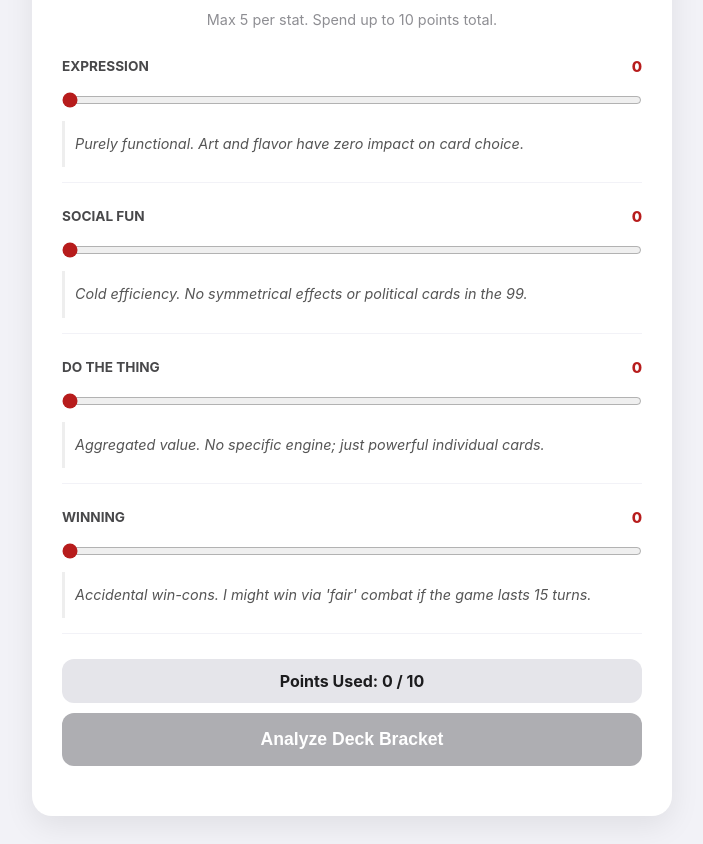
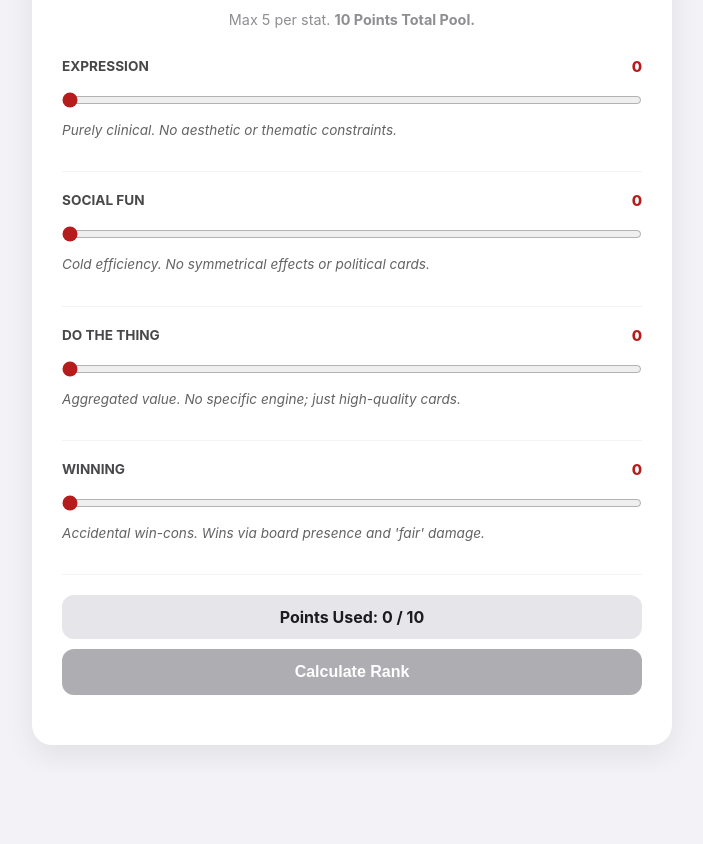
Before and after one commit to jimna-h/bracketpoints, a plain HTML site: page index.html in a window 1280 px wide. Shown: the part 100-944 px from the top of the page, without its empty margins (288-991 px from the left). After the commit the page ends 873 px from the top, so only its background shows below. Drawn offline with Linux system fonts and the light colour scheme.

Commit message:
Update index.html

```diff
--- a/index.html
+++ b/index.html
@@ -16,38 +16,35 @@
         h1 { text-align: center; color: var(--primary); margin: 0; font-weight: 800; letter-spacing: -0.5px; }
         p.subtitle { text-align: center; font-size: 0.9em; color: #8e8e93; margin-bottom: 30px; }
 
-        .stat-row { margin-bottom: 25px; border-bottom: 1px solid #f2f2f7; padding-bottom: 15px; }
+        .stat-row { margin-bottom: 20px; border-bottom: 1px solid #f2f2f7; padding-bottom: 12px; }
         .label-group { display: flex; justify-content: space-between; margin-bottom: 8px; font-weight: 700; font-size: 0.85em; text-transform: uppercase; color: #48484a; }
         .val-display { color: var(--primary); font-size: 1.1em; font-weight: 800; }
 
         input[type=range] { width: 100%; cursor: pointer; accent-color: var(--primary); margin: 8px 0; }
 
-        .flavor-text { font-size: 0.9em; color: #555; line-height: 1.4; min-height: 3.2em; margin-top: 5px; font-style: italic; border-left: 3px solid #eee; padding-left: 10px; display: flex; align-items: center; }
+        .flavor-text { font-size: 0.85em; color: #636366; line-height: 1.4; min-height: 2.8em; margin-top: 5px; font-style: italic; }
 
         .status-bar { display: flex; flex-direction: column; gap: 10px; margin: 20px 0; }
         .points-remaining { text-align: center; font-size: 1em; font-weight: 700; padding: 12px; border-radius: 12px; background: #e5e5ea; }
         .points-remaining.error { color: #fff; background: #ff3b30; }
         .points-remaining.success { color: #fff; background: #34c759; }
 
-        button { background: var(--primary); color: white; border: none; padding: 16px; border-radius: 12px; font-weight: 800; font-size: 1.1em; cursor: pointer; transition: all 0.2s; box-shadow: 0 4px 10px rgba(183, 28, 28, 0.2); }
-        button:disabled { background: #aeaeb2; cursor: not-allowed; box-shadow: none; }
-        button:active { transform: scale(0.98); }
+        button { background: var(--primary); color: white; border: none; padding: 14px; border-radius: 12px; font-weight: 800; font-size: 1em; cursor: pointer; transition: opacity 0.2s; }
+        button:disabled { background: #aeaeb2; cursor: not-allowed; }
 
-        #result-area { margin-top: 25px; display: none; padding-top: 25px; border-top: 3px double #f2f2f7; animation: slideUp 0.4s ease-out; }
-        @keyframes slideUp { from { opacity: 0; transform: translateY(15px); } to { opacity: 1; transform: translateY(0); } }
-
-        .bracket-badge { display: block; text-align: center; padding: 15px; border-radius: 12px; color: white; font-weight: 900; font-size: 1.4em; margin-bottom: 15px; text-transform: uppercase; letter-spacing: 1px; }
+        #result-area { margin-top: 25px; display: none; padding-top: 20px; border-top: 2px solid #f2f2f7; }
+        .bracket-badge { display: block; text-align: center; padding: 12px; border-radius: 12px; color: white; font-weight: 800; font-size: 1.2em; margin-bottom: 15px; text-transform: uppercase; }
 
         .b1 { background: #8e8e93; } .b2 { background: #34c759; } .b3 { background: #007aff; } .b4 { background: #5856d6; } .b5 { background: #ff3b30; }
-        .desc { font-size: 1em; line-height: 1.6; color: #3a3a3c; background: #f9f9fb; padding: 20px; border-radius: 12px; border: 1px solid #efeff4; }
-        .norm-note { font-size: 0.8em; color: #8e8e93; margin-top: 15px; text-align: center; font-weight: 500; }
+        .desc { font-size: 0.95em; line-height: 1.5; color: #3a3a3c; background: #f9f9fb; padding: 15px; border-radius: 10px; border: 1px solid #efeff4; }
+        .norm-note { font-size: 0.75em; color: #8e8e93; margin-top: 10px; text-align: center; }
     </style>
 </head>
 <body>
 
 <div class="container">
     <h1>Commander Ranker</h1>
-    <p class="subtitle">Max 5 per stat. Spend up to 10 points total.</p>
+    <p class="subtitle">Max 5 per stat. <strong>10 Points Total Pool.</strong></p>
 
     <div id="inputs">
         <div class="stat-row">
@@ -74,7 +71,7 @@
 
     <div class="status-bar">
         <div id="points-bar" class="points-remaining">Points Used: 0 / 10</div>
-        <button id="calc-btn" onclick="submitScores()">Analyze Deck Bracket</button>
+        <button id="calc-btn" onclick="submitScores()">Calculate Rank</button>
     </div>
 
     <div id="result-area">
@@ -87,61 +84,64 @@
 <script>
     const flavor = {
         expression: [
-            "Purely functional. Art and flavor have zero impact on card choice.",
-            "I have a few favorite printings, but power always comes first.",
-            "Visual cohesion: Includes matching basic lands or specific card frames.",
-            "Theme-driven: I'll choose a similar effect over a better card because of the art.",
-            "Strict commitment: I won't play efficient staples if they ruin the deck's lore.",
-            "Full Vibe: This is my 'Guys Sitting in Chairs' deck! Perfection over power."
+            "Purely clinical. No aesthetic or thematic constraints.",
+            "Includes 1-2 'pet cards' or flavored basic lands.",
+            "Thematic core: Includes matching card frames or specific tribal art.",
+            "Strict theme: Cuts efficient staples that clash with the deck's lore.",
+            "Aesthetic-first: Every card must share a specific visual style or artist.",
+            "Full Vibe: 'Guys Sitting in Chairs.' The deck is a gallery, not a weapon."
         ],
         social: [
-            "Cold efficiency. No symmetrical effects or political cards in the 99.",
-            "Standard interaction: Includes typical removal to manage the board.",
-            "Includes cards that create choices, like Fact or Fiction or Council's Judgment.",
-            "Political tools: Includes Goad, voting, or symmetrical draws like Howling Mine.",
-            "Resource variance: The deck is built to create chaotic or unique shared board states.",
-            "Social Engine: The deck exists to facilitate a memorable story for the whole table."
+            "Cold efficiency. No symmetrical effects or political cards.",
+            "Standard interaction. Includes removal to manage the table.",
+            "Political tools. Includes Goad, voting, or 'Choice' cards.",
+            "Table interaction. Symmetrical draws (Howling Mine) or buffs.",
+            "Resource variance. Creates chaotic or unique shared board states.",
+            "Social Engine: Faciliates a narrative game over a competitive one."
         ],
         engine: [
-            "Aggregated value. No specific engine; just powerful individual cards.",
-            "Basic synergy. Standard tribal lords or simple 'if/then' interactions.",
-            "Mechanical goal. A clear loop, like an Aristocrats or Enchantress engine.",
-            "Complex synergy. The deck revolves entirely around a unique Commander ability.",
-            "Rube Goldberg machine. Multiple pieces required for an explosive, unique 'Thing'.",
-            "The Engine IS the Deck: I'll spend 20 minutes on a turn just to see the engine run."
+            "Aggregated value. No specific engine; just high-quality cards.",
+            "Basic synergy. Tribal lords or simple 'if/then' interactions.",
+            "Mechanical goal. A clear loop (e.g., Aristocrats or Enchantress).",
+            "Complex synergy. Built around a unique, niche commander ability.",
+            "Rube Goldberg. Multiple pieces required for explosive value turns.",
+            "The Thing: Constructed to 'Do the Thing' regardless of the win-con."
         ],
         winning: [
-            "Accidental win-cons. I might win via 'fair' combat if the game lasts 15 turns.",
-            "Telegraphed finishers. Wins via board presence or high-MV spells like Insurrection.",
-            "Dedicated finishers. Efficient win conditions found via minor tutoring.",
-            "Combo-reliant. Features 2-3 card infinites and reliable, efficient tutors.",
-            "Optimized speed. Uses fast mana and 'free' spells to secure wins by turns 4-5.",
-            "Absolute Efficiency. A top-tier list designed for turn 0-3 victory or lockout."
+            "Accidental win-cons. Wins via board presence and 'fair' damage.",
+            "High-MV finishers. Includes cards like Craterhoof found naturally.",
+            "Dedicated win-cons. Efficient finishers found via minor tutoring.",
+            "Combo-reliant. Features 2-3 card infinites and reliable tutors.",
+            "Optimized speed. Uses fast mana and 'free' spells to secure wins.",
+            "Absolute Efficiency. Built for turn 0-3 victory. No fluff."
         ]
     };
 
     const brackets = [
-        { name: "Bracket 1: Exhibition", class: "b1", desc: "Prioritizes theme and expression over power. Win conditions are thematic or substandard. Expect games to last 9+ turns." },
-        { name: "Bracket 2: Core", class: "b2", desc: "Mechanically focused but creative. Low pressure, proactive gameplay. Win conditions are usually telegraphed. Expect 8+ turns." },
-        { name: "Bracket 3: Upgraded", class: "b3", desc: "Strong synergy and high card quality. Many proactive and reactive plays. Can disrupt opponents effectively. Expect 6+ turns." },
-        { name: "Bracket 4: Optimized", class: "b4", desc: "Lethal, consistent, and fast. Explosive threats and efficient disruption. No restricted card types. Expect 4+ turns." },
-        { name: "Bracket 5: cEDH", class: "b5", desc: "Meticulously designed for the cEDH metagame. Maximum efficiency and victory over all else. Games can end on any turn." }
+        { name: "Bracket 1: Exhibition", class: "b1", desc: "Prioritizes theme/expression. Substandard win-cons. Games expect 9+ turns." },
+        { name: "Bracket 2: Core", class: "b2", desc: "Mechanically focused but creative. Low pressure. Games expect 8+ turns." },
+        { name: "Bracket 3: Upgraded", class: "b3", desc: "Strong synergy and quality. Proactive/reactive play. Games expect 6+ turns." },
+        { name: "Bracket 4: Optimized", class: "b4", desc: "Lethal, fast, and consistent. Explosive threats. Games expect 4+ turns." },
+        { name: "Bracket 5: cEDH", class: "b5", desc: "Meticulously designed for the cEDH metagame. Victory prioritized over all else." }
     ];
 
     function update() {
-        const vals = [
-            parseInt(document.getElementById('expression').value),
-            parseInt(document.getElementById('social').value),
-            parseInt(document.getElementById('engine').value),
-            parseInt(document.getElementById('winning').value)
-        ];
+        const v1 = parseInt(document.getElementById('expression').value);
+        const v2 = parseInt(document.getElementById('social').value);
+        const v3 = parseInt(document.getElementById('engine').value);
+        const v4 = parseInt(document.getElementById('winning').value);
 
-        vals.forEach((v, i) => {
-            document.getElementById(`v${i+1}`).innerText = v;
-            document.getElementById(`f${i+1}`).innerText = flavor[Object.keys(flavor)[i]][v];
-        });
+        document.getElementById('v1').innerText = v1;
+        document.getElementById('v2').innerText = v2;
+        document.getElementById('v3').innerText = v3;
+        document.getElementById('v4').innerText = v4;
 
-        const total = vals.reduce((a, b) => a + b, 0);
+        document.getElementById('f1').innerText = flavor.expression[v1];
+        document.getElementById('f2').innerText = flavor.social[v2];
+        document.getElementById('f3').innerText = flavor.engine[v3];
+        document.getElementById('f4').innerText = flavor.winning[v4];
+
+        const total = v1 + v2 + v3 + v4;
         const bar = document.getElementById('points-bar');
         const btn = document.getElementById('calc-btn');
 
@@ -150,12 +150,13 @@
         if (total > 10) {
             bar.className = 'points-remaining error';
             btn.disabled = true;
-        } else if (total === 10) {
-            bar.className = 'points-remaining success';
-            btn.disabled = false;
         } else {
-            bar.className = 'points-remaining';
             btn.disabled = total === 0;
+            if (total === 10) {
+                bar.className = 'points-remaining success';
+            } else {
+                bar.className = 'points-remaining';
+            }
         }
     }
 
@@ -168,13 +169,14 @@
         const total = e + s + n + w;
         let ne = e, ns = s, nn = n, nw = w;
 
+        // Normalization
         if (total < 10 && total > 0) {
             const multiplier = 10 / total;
             ne = e * multiplier;
             ns = s * multiplier;
             nn = n * multiplier;
             nw = w * multiplier;
-            document.getElementById('norm-msg').innerText = `Deck profile normalized from ${total} to 10 points for ranking.`;
+            document.getElementById('norm-msg').innerText = `Deck normalized to a 10pt profile for ranking.`;
         } else {
             document.getElementById('norm-msg').innerText = "";
         }
@@ -185,23 +187,20 @@
     function calculateBracket(exp, soc, eng, win) {
         let index = 1;
 
-        // Threshold Logic using normalized values (out of 10)
-        if (win >= 4.5) index = 4; // cEDH
-        else if (win >= 3.2 || (win >= 2.2 && eng >= 4.2)) index = 3; // Optimized
-        else if (win >= 1.5 || eng >= 2.8) index = 2; // Upgraded
-        else if (exp >= 4.5 || soc >= 4.5) index = 0; // Exhibition
-        else index = 1; // Core
+        // Logical mapping for 10-point normalized scale
+        if (win >= 4.5) index = 4;
+        else if (win >= 3.5 || (win >= 2.5 && eng >= 4)) index = 3;
+        else if (win >= 1.5 || eng >= 3) index = 2;
+        else if (exp >= 4 || soc >= 4) index = 0;
+        else index = 1;
 
         const bracket = brackets[index];
-        const resArea = document.getElementById('result-area');
-        resArea.style.display = 'block';
-
+        const res = document.getElementById('result-area');
+        res.style.display = 'block';
         const label = document.getElementById('bracket-label');
         label.innerText = bracket.name;
         label.className = 'bracket-badge ' + bracket.class;
         document.getElementById('bracket-desc').innerText = bracket.desc;
-
-        resArea.scrollIntoView({ behavior: 'smooth' });
     }
 
     update();
```
